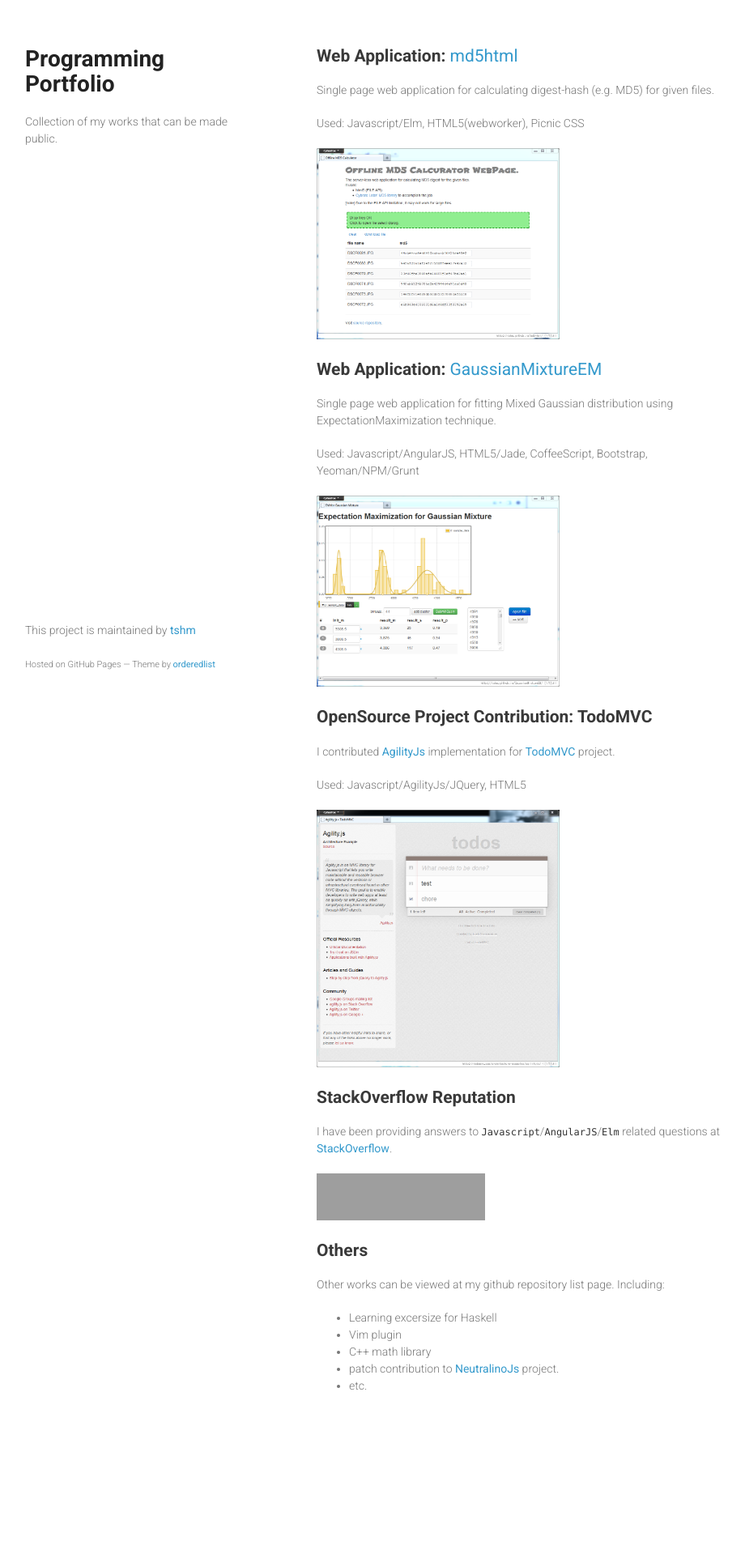
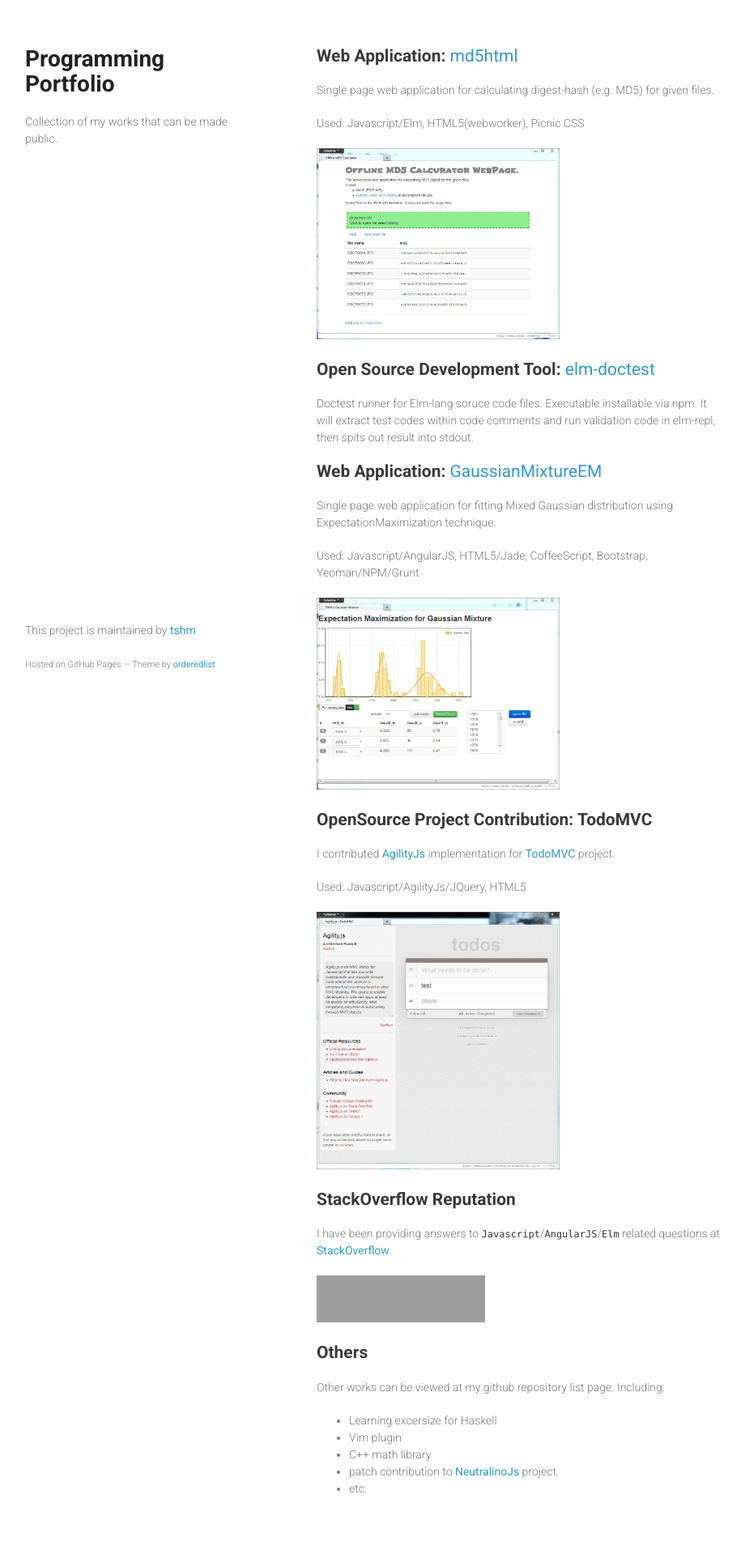
Before and after one commit to tshm/tshm.github.io, a Jekyll site: the page built from index.md, in a window 1280 px wide. Shown: the whole page at 81% size, without its empty margins (179-1099 px from the left). Built offline with Jekyll 4.4.1, drawn with Linux system fonts in a browser that asks for light colours; Markdown is read by kramdown in place of the engine named in the settings; our own code applies the rules of GitHub Pages for plain Markdown files; before the commit the page ends 1792 px from its top, so only the background shows below that; grey boxes are pictures that could not be loaded.

Commit message:
add elm-doctest

```diff
--- a/index.md
+++ b/index.md
@@ -3,6 +3,7 @@
 ---
 
 ## Web Application: [md5html](http://tshm.github.io/md5html)
+
 Single page web application for calculating digest-hash (e.g. MD5) for
 given files.
 
@@ -10,7 +11,14 @@
 
 <img src="image/md5html.png" alt="screenshot of md5html webpage" width="300px">
 
+## Open Source Development Tool: [elm-doctest](https://github.com/tshm/elm-doctest)
+
+Doctest runner for Elm-lang soruce code files.
+Executable installable via npm. It will extract test codes within code comments and
+run validation code in elm-repl, then spits out result into stdout.
+
 ## Web Application: [GaussianMixtureEM](http://tshm.github.io/GaussianMixtureEM)
+
 Single page web application for fitting Mixed
 Gaussian distribution using ExpectationMaximization technique.
 
@@ -19,6 +27,7 @@
 <img src="image/GaussianMixtureEM.png" alt="screenshot of GaussianMixtureEM webpage" width="300px">
 
 ## OpenSource Project Contribution: TodoMVC
+
 I contributed [AgilityJs](https://github.com/arturadib/agility) implementation for
 [TodoMVC](http://todomvc.com/)
 project.
@@ -27,8 +36,8 @@
 
 <img src="image/TodoMVC.png" alt="screenshot of TodoMVC webpage" width="300px">
 
+## StackOverflow Reputation
 
-## StackOverflow Reputation
 I have been providing answers to `Javascript`/`AngularJS`/`Elm` related
 questions at
 [StackOverflow](http://stackoverflow.com/users/1238847/tosh-shimayama).
@@ -38,11 +47,12 @@
 </a>
 
 ## Others
+
 Other works can be viewed at my github repository list page.
 Including:
 
-* Learning excersize for Haskell
-* Vim plugin
-* C++ math library
-* patch contribution to [NeutralinoJs](https://github.com/neutralinojs/neutralinojs) project.
-* etc.
+- Learning excersize for Haskell
+- Vim plugin
+- C++ math library
+- patch contribution to [NeutralinoJs](https://github.com/neutralinojs/neutralinojs) project.
+- etc.
```
